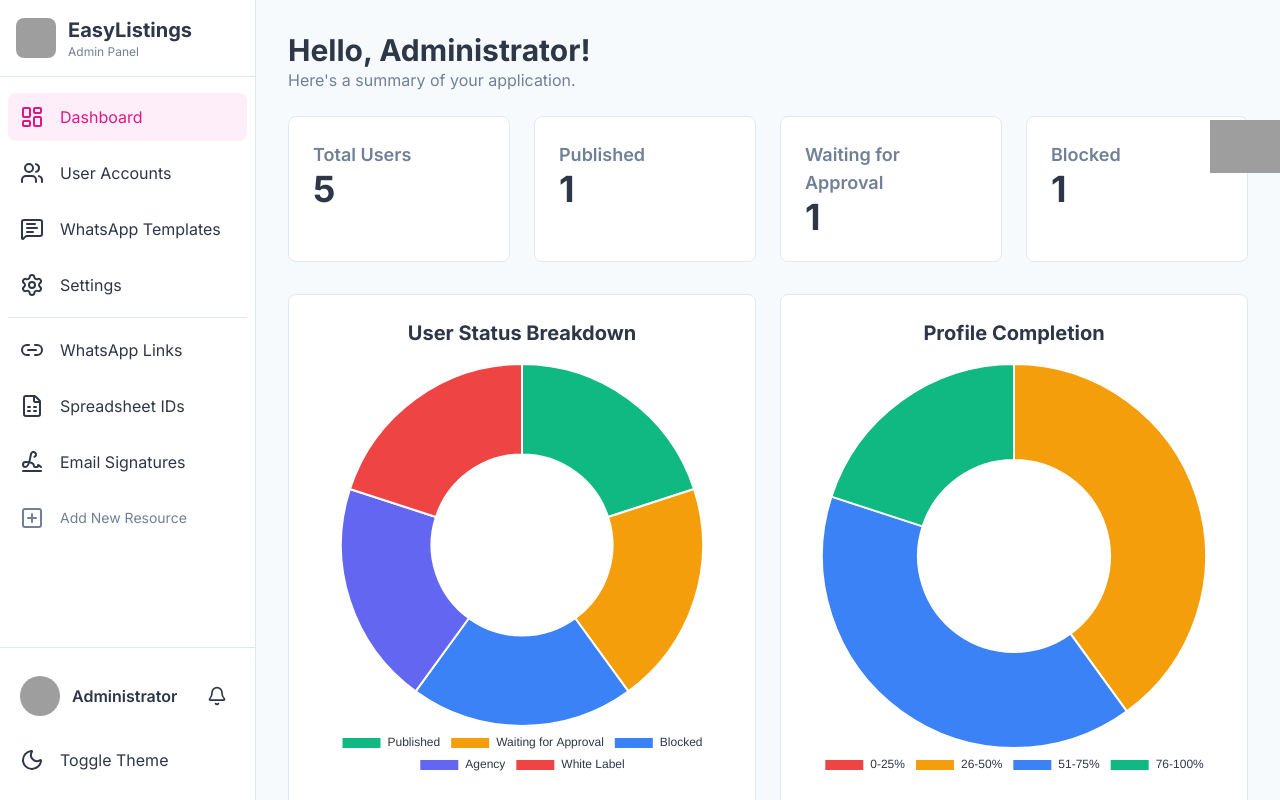
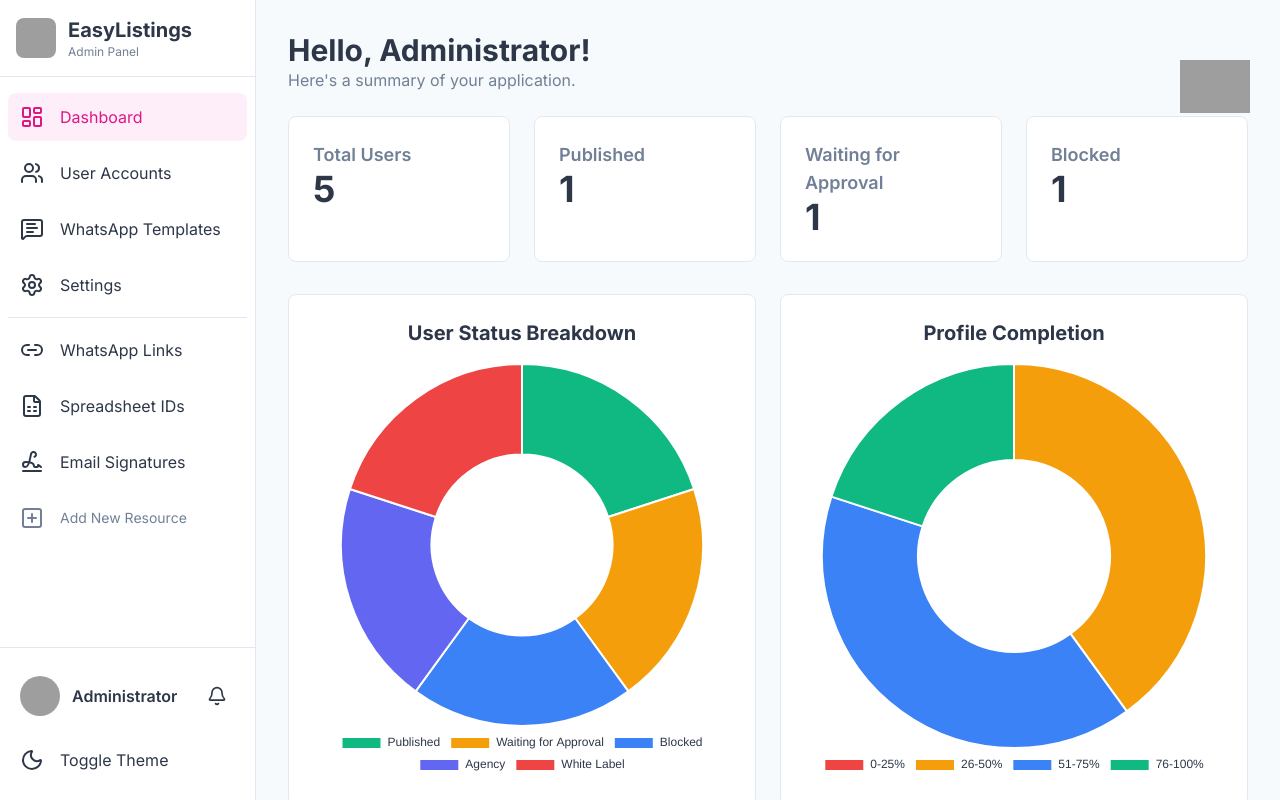
Before and after one commit to Bebell-Digital-Solutions/easylistings-agency, a plain HTML site: page english-v02.html in a window 1280 px wide. Drawn offline with nearby package versions, Linux system fonts and the light colour scheme; grey boxes are pictures that could not be loaded.

Commit message:
Update english-v02.html

```diff
--- a/english-v02.html
+++ b/english-v02.html
@@ -81,10 +81,10 @@
         /* ===== Translation Floating Button ===== */
      .custom-image-widget {
             position: fixed !important;
-            top: 120px !important;
+            top: 60px !important;
             margin: 0 !important;
             padding: 0 !important;
-            right: 0px;
+            right: 30px;
             z-index: 999;
         }
 
```
